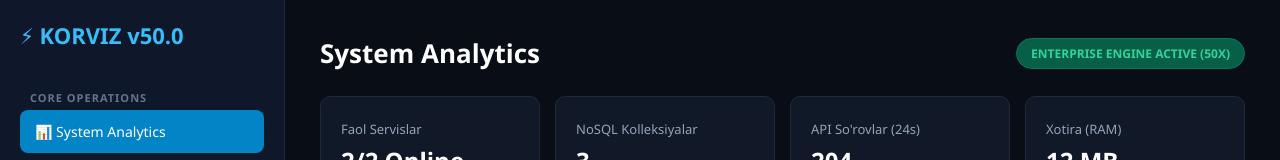
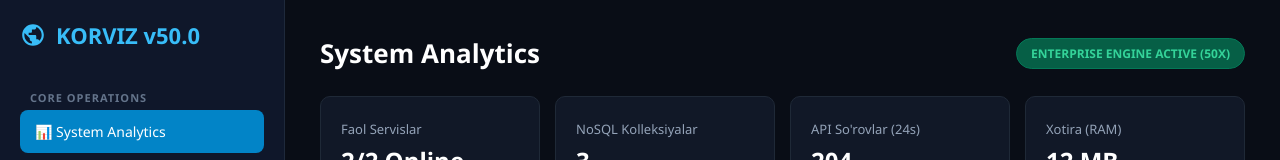
Before and after one commit to gulsodanormatovp-ship-it/KORVIZ, a website: page public/index.html in a window 1280 px wide. Shown: the top 160 px of the page. Drawn offline with Linux system fonts and the light colour scheme.

Commit message:
Update index.html

```diff
--- a/public/index.html
+++ b/public/index.html
@@ -11,6 +11,7 @@
         /* Sidebar Styling */
         aside { width: 285px; background: #0f172a; border-right: 1px solid #1e293b; display: flex; flex-direction: column; padding: 20px; overflow-y: auto; flex-shrink: 0; }
         .logo { font-size: 22px; font-weight: bold; color: #38bdf8; margin-bottom: 25px; display: flex; align-items: center; gap: 10px; }
+        .logo svg { width: 26px; height: 26px; fill: #38bdf8; flex-shrink: 0; }
         .menu-category { font-size: 11px; text-transform: uppercase; color: #64748b; margin: 15px 0 5px 10px; letter-spacing: 1px; font-weight: bold; }
         .menu-item { padding: 12px 15px; border-radius: 8px; color: #94a3b8; cursor: pointer; transition: 0.2s; margin-bottom: 4px; font-size: 14px; display: flex; align-items: center; gap: 10px; user-select: none; }
         .menu-item:hover, .menu-item.active { background: #0284c7; color: #fff; }
@@ -53,7 +54,12 @@
 
     <!-- Sidebar Navigation -->
     <aside>
-        <div class="logo">⚡ KORVIZ v50.0</div>
+        <div class="logo">
+            <svg viewBox="0 0 24 24">
+                <path d="M12 2C6.48 2 2 6.48 2 12s4.48 10 10 10 10-4.48 10-10S17.52 2 12 2zm-1 17.93c-3.95-.49-7-3.85-7-7.93 0-.62.08-1.21.21-1.79L9 15v1c0 1.1.9 2 2 2v1.93zm6.9-2.54c-.26-.81-1-1.39-1.9-1.39h-1v-3c0-.55-.45-1-1-1H8v-2h2c.55 0 1-.45 1-1V7h2c1.1 0 2-.9 2-2v-.41c2.93 1.19 5 4.06 5 7.41 0 2.08-.8 3.97-2.1 5.39z"/>
+            </svg>
+            KORVIZ v50.0
+        </div>
 
         <div class="menu-category">Core Operations</div>
         <div class="menu-item active" onclick="switchTab('analytics', event)">📊 System Analytics</div>
```
